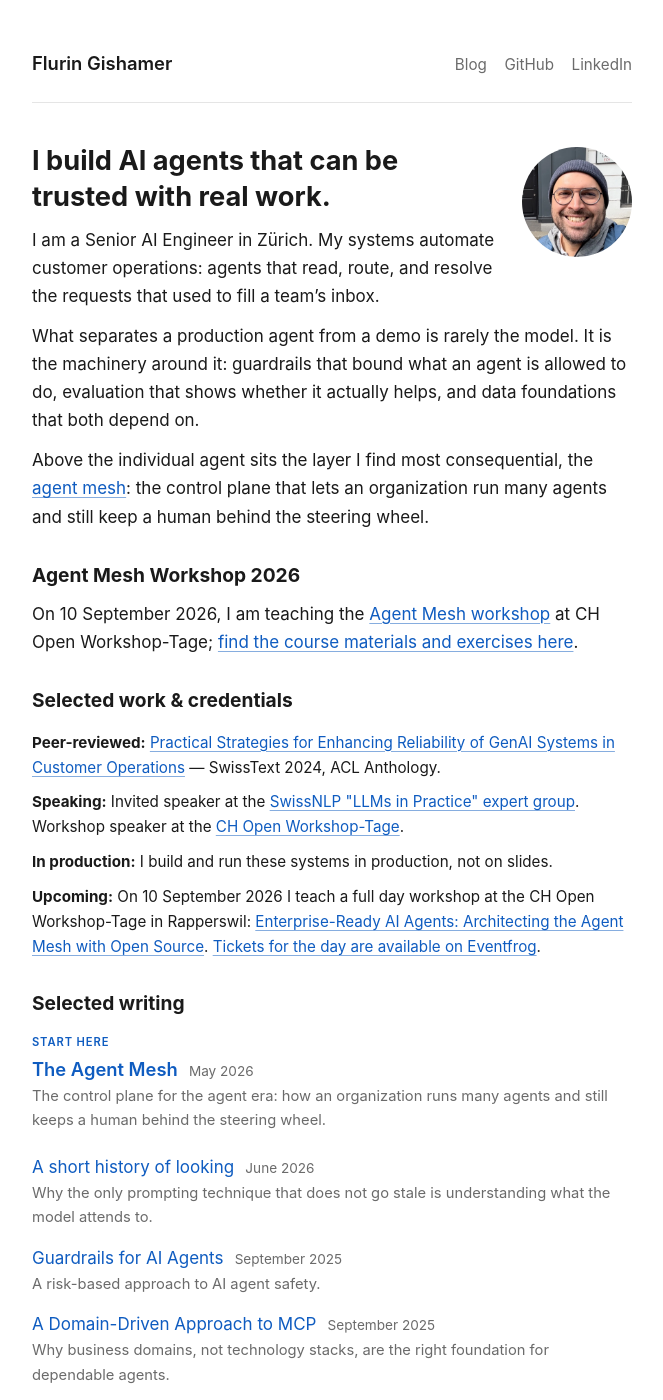
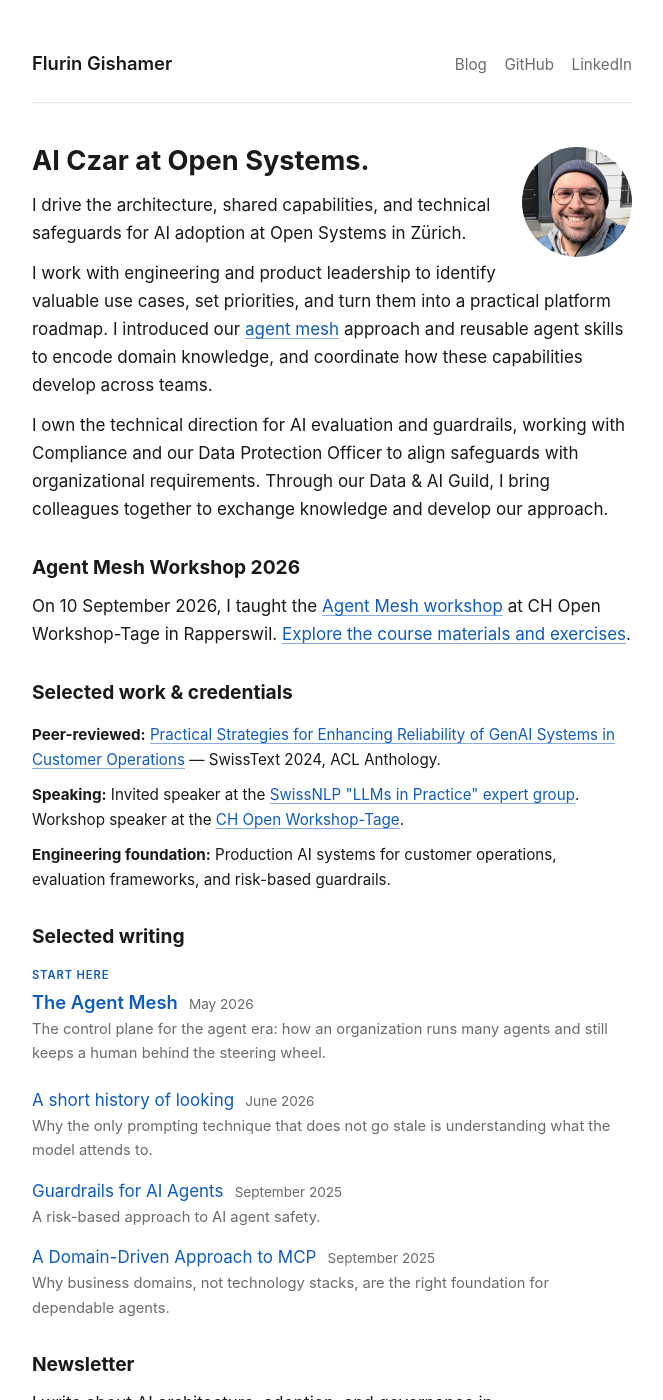
Before and after one commit to gishamer/gishamer.github.io, a Jekyll site: the page built from index.md, in a window 1280 px wide and 1400 px high. Shown: the whole window, without its empty margins (308-971 px from the left). Built offline with Jekyll 4.4.1, drawn with Linux system fonts in a browser that asks for light colours; some of the changed text lies outside the part shown.

Commit message:
Align public profile with AI Czar role

```diff
--- a/_config.yml
+++ b/_config.yml
@@ -1,6 +1,6 @@
 title: Flurin Gishamer
-seo_title: "Flurin Gishamer — AI agents that can be trusted with real work"
-description: "Senior AI Engineer in Zürich. I build production AI agent systems: guardrails, evaluation frameworks, and the agent mesh, the control plane that keeps a human behind the steering wheel."
+seo_title: "Flurin Gishamer — AI Czar at Open Systems"
+description: "AI Czar at Open Systems in Zürich. Driving AI platform architecture, shared capabilities, and technical safeguards. Writing on AI adoption and governance."
 url: "https://www.gishamer.io"
 baseurl: ""
 repository: gishamer/gishamer.github.io
--- a/_layouts/default.html
+++ b/_layouts/default.html
@@ -14,14 +14,15 @@
     <meta property="og:description" content="{{ seo_description }}">
     <meta property="og:url" content="{{ page.url | replace: 'index.html', '' | absolute_url }}">
     <meta property="og:type" content="website">
-    <meta property="og:image" content="{{ '/assets/og-card.png' | absolute_url }}">
-    <meta property="og:image:width" content="1200">
-    <meta property="og:image:height" content="630">
+    <meta property="og:image" content="{{ '/assets/og-ai-czar.jpg' | absolute_url }}">
+    <meta property="og:image:width" content="1333">
+    <meta property="og:image:height" content="700">
+    <meta property="og:image:alt" content="Flurin Gishamer — AI Czar at Open Systems. AI architecture, adoption, and governance.">
     <meta property="og:locale" content="en_US">
     <meta name="twitter:card" content="summary_large_image">
     <meta name="twitter:title" content="{{ seo_title }}">
     <meta name="twitter:description" content="{{ seo_description }}">
-    <meta name="twitter:image" content="{{ '/assets/og-card.png' | absolute_url }}">
+    <meta name="twitter:image" content="{{ '/assets/og-ai-czar.jpg' | absolute_url }}">
     <link rel="icon" href="{{ '/assets/favicon.svg' | relative_url }}" type="image/svg+xml">
     <link rel="icon" href="{{ '/assets/favicon-32.png' | relative_url }}" type="image/png" sizes="32x32">
     <link rel="apple-touch-icon" href="{{ '/assets/apple-touch-icon.png' | relative_url }}">
@@ -31,7 +32,11 @@
       "@context": "https://schema.org",
       "@type": "Person",
       "name": "Flurin Gishamer",
-      "jobTitle": "Senior AI Engineer",
+      "jobTitle": "AI Czar",
+      "worksFor": {
+        "@type": "Organization",
+        "name": "Open Systems"
+      },
       "url": "{{ site.url }}/",
       "image": "{{ '/assets/me.jpg' | absolute_url }}",
       "address": {
--- a/index.md
+++ b/index.md
@@ -7,27 +7,24 @@ layout: default
   <img class="profile-picture" src="/assets/me.jpg" alt="Portrait of Flurin Gishamer" width="640" height="640" fetchpriority="high">
 </picture>
 
-# I build AI agents that can be trusted with real work.
+# AI Czar at Open Systems.
 
-I am a Senior AI Engineer in Zürich. My systems automate customer operations: agents that read, route, and resolve the requests that used to fill a team's inbox.
+I drive the architecture, shared capabilities, and technical safeguards for AI adoption at Open Systems in Zürich.
 
-What separates a production agent from a demo is rarely the model. It is the machinery around it: guardrails that bound what an agent is allowed to do, evaluation that shows whether it actually helps, and data foundations that both depend on.
+I work with engineering and product leadership to identify valuable use cases, set priorities, and turn them into a practical platform roadmap. I introduced our [agent mesh](https://www.undisconnected.blog/p/the-agent-mesh) approach and reusable agent skills to encode domain knowledge, and coordinate how these capabilities develop across teams.
 
-Above the individual agent sits the layer I find most consequential, the [agent mesh](https://fluringishamer.substack.com/p/the-agent-mesh): the control plane that lets an organization run many agents and still keep a human behind the steering wheel.
+I own the technical direction for AI evaluation and guardrails, working with Compliance and our Data Protection Officer to align safeguards with organizational requirements. Through our Data & AI Guild, I bring colleagues together to exchange knowledge and develop our approach.
 
 ## Agent Mesh Workshop 2026
 
-On 10 September 2026, I am teaching the [Agent Mesh workshop](https://pretalx.com/workshop-tage-2026/talk/WN8QU7/) at CH Open Workshop-Tage; [find the course materials and exercises here](/agent-mesh-workshop-2026/).
+On 10 September 2026, I taught the [Agent Mesh workshop](https://pretalx.com/workshop-tage-2026/talk/WN8QU7/) at CH Open Workshop-Tage in Rapperswil. [Explore the course materials and exercises](/agent-mesh-workshop-2026/).
 
 ## Selected work & credentials
 
-<!-- TODO: pending Flurin's confirmation on naming his employer, the "In production" line
-     may change to: "I build and run these systems in production at Open Systems in Zürich." -->
 <ul class="proof-list">
   <li><strong>Peer-reviewed:</strong> <a href="https://aclanthology.org/2024.swisstext-1.54/" target="_blank" rel="noopener noreferrer">Practical Strategies for Enhancing Reliability of GenAI Systems in Customer Operations</a> — SwissText 2024, ACL Anthology.</li>
   <li><strong>Speaking:</strong> Invited speaker at the <a href="https://swissnlp.org/llms-in-practice-expert-meeting9-4-2024/" target="_blank" rel="noopener noreferrer">SwissNLP "LLMs in Practice" expert group</a>. Workshop speaker at the <a href="https://pretalx.com/workshoptage-2025/talk/USY3PY/" target="_blank" rel="noopener noreferrer">CH Open Workshop-Tage</a>.</li>
-  <li><strong>In production:</strong> I build and run these systems in production, not on slides.</li>
-  <li><strong>Upcoming:</strong> On 10 September 2026 I teach a full day workshop at the CH Open Workshop-Tage in Rapperswil: <a href="https://pretalx.com/workshop-tage-2026/talk/WN8QU7/" target="_blank" rel="noopener noreferrer">Enterprise-Ready AI Agents: Architecting the Agent Mesh with Open Source</a>. <a href="https://eventfrog.ch/de/p/wissenschaft-und-technik/enterprise-ready-ai-agents-architecting-the-agent-mesh-with-7467545691239243809.html" target="_blank" rel="noopener noreferrer">Tickets for the day are available on Eventfrog</a>.</li>
+  <li><strong>Engineering foundation:</strong> Production AI systems for customer operations, evaluation frameworks, and risk-based guardrails.</li>
 </ul>
 
 ## Selected writing
@@ -62,7 +59,7 @@ On 10 September 2026, I am teaching the [Agent Mesh workshop](https://pretalx.co
 ## Newsletter
 {: #subscribe}
 
-I write about this work in my newsletter, Undisconnected: guardrails, evaluation, and the control planes that keep a human behind the steering wheel. If you are building agents that have to survive contact with production, it is written for you.
+I write about AI architecture, adoption, and governance in Undisconnected: how organizations put AI to work, preserve domain knowledge, and keep systems reliable and accountable. It connects organizational decisions with the engineering that makes them possible.
 
 <div class="subscribe-embed">
   <iframe src="https://fluringishamer.substack.com/embed" width="100%" height="150" title="Subscribe to Undisconnected" frameborder="0" scrolling="no"></iframe>
```
Also changed, not shown: assets/og-ai-czar.jpg (added).
